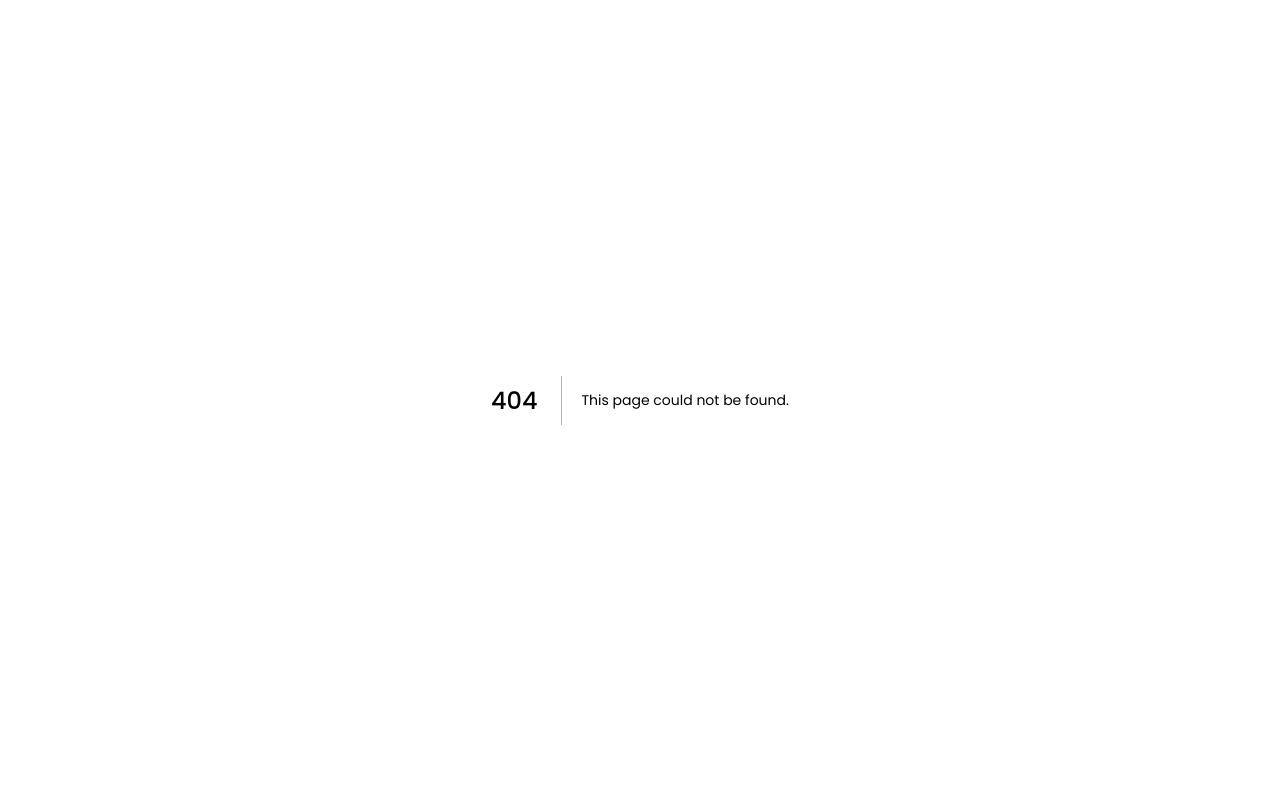
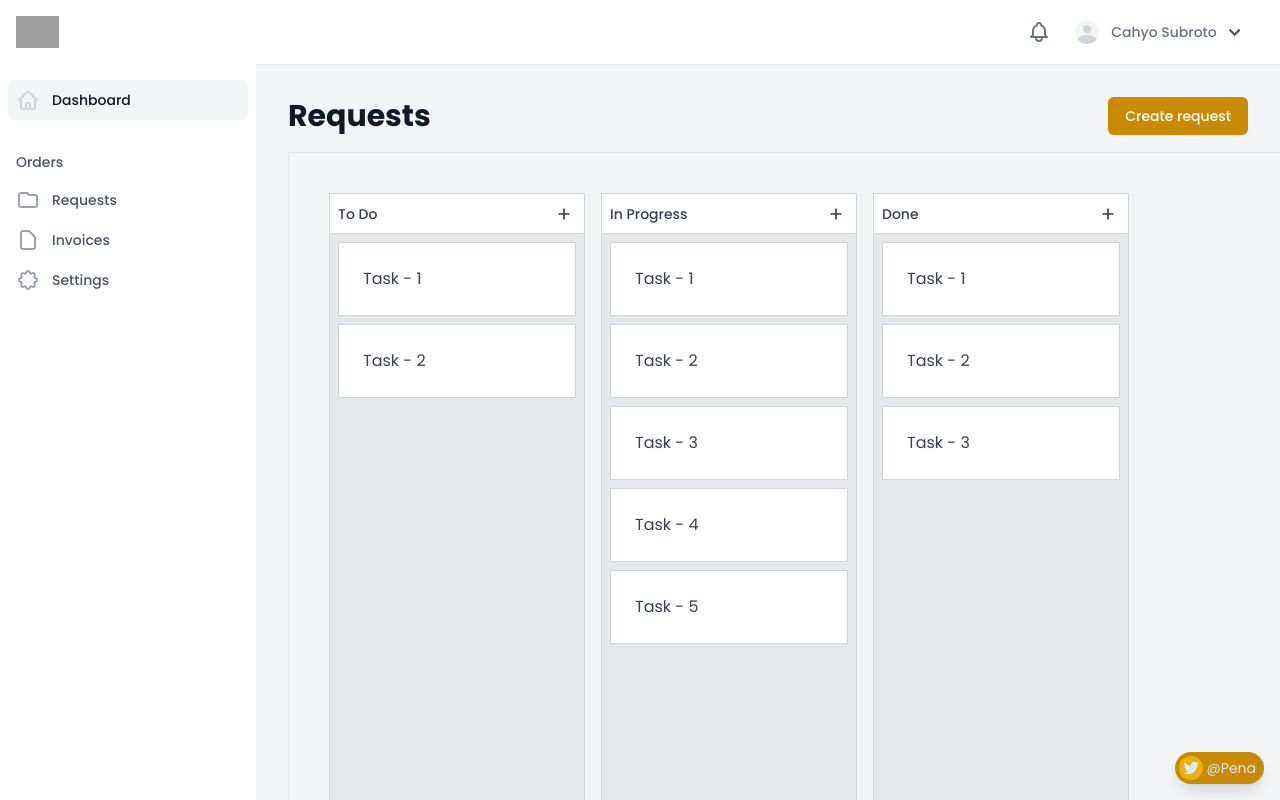
Before and after one commit to pr3b/penateam-old, a Next.js app: page /dashboard in a window 1280 px wide. Before the commit this address had no page. Built offline with nearby package versions, Linux system fonts and the light colour scheme; grey boxes are pictures that could not be loaded.

Commit message:
Implement dashboard component

```diff
--- /dev/null
+++ b/pages/dashboard/index.js
@@ -0,0 +1,14 @@
+import React from 'react'
+import DashboardMain from './DashboardMain'
+import DashboardSidebar from './DashboardSidebar'
+
+const Dashboard = () => {
+  return (
+    <div className="h-screen flex overflow-hidden bg-gray-100" id="body-container">
+      <DashboardSidebar />
+      <DashboardMain />
+    </div>
+  )
+}
+
+export default Dashboard
```
